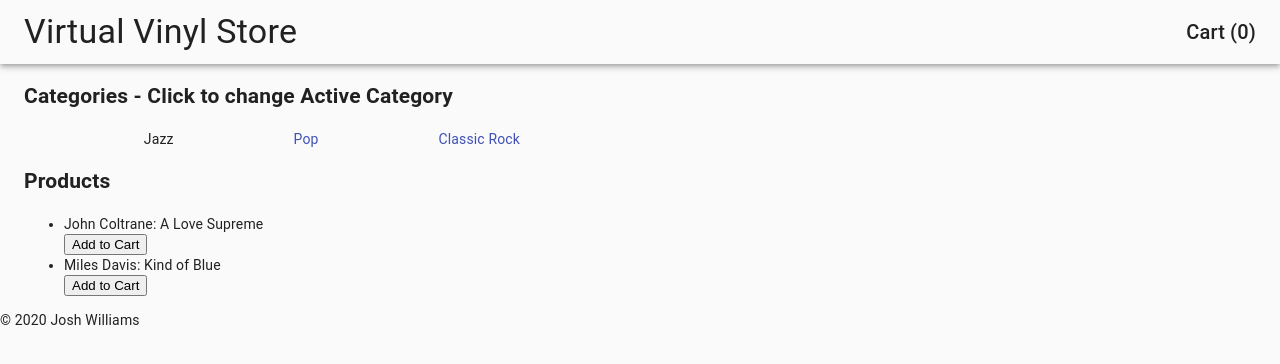
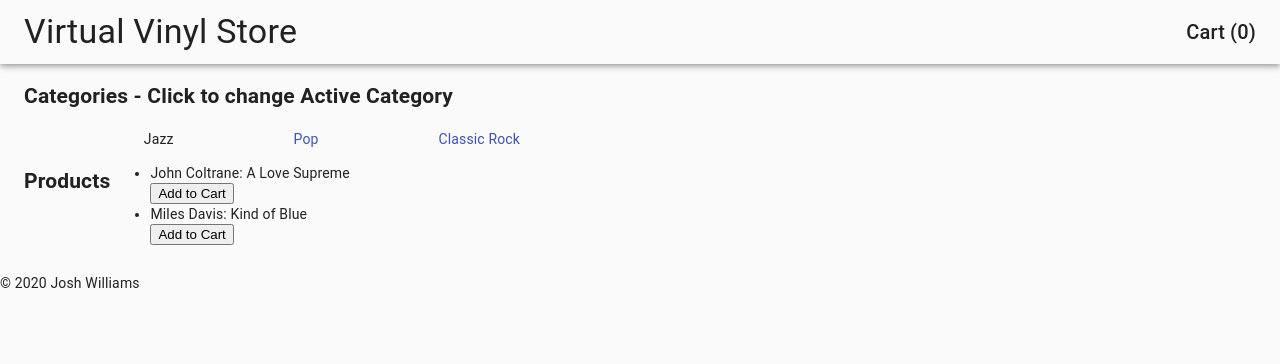
Before and after one commit to josh-williams-401-advanced-javascript/storefront, a React (Create React App) app: page / in a window 1280 px wide. Shown: the top 364 px of the page. Built offline with nearby package versions, Linux system fonts and the light colour scheme.

Commit message:
more styling accomplished

```diff
--- a/src/App.js
+++ b/src/App.js
@@ -4,7 +4,7 @@ import CssBaseline from '@material-ui/core/CssBaseline'
 import { Toolbar } from '@material-ui/core';
 import { AppBar } from '@material-ui/core';
 import { Container } from '@material-ui/core';
-import{ Grid } from '@material-ui/core';
+import { Grid } from '@material-ui/core';
 
 
 import Categories from './components/categories';
@@ -19,24 +19,25 @@ export default props => {
       <CssBaseline />
 
       <Grid container
-            justify="space-bewteen"
+        // justify="space-between"
         alignItems="center"
       >
         <AppBar color="transparent" position="relative">
-            <Toolbar container justify="space-bewteen">
+          <Toolbar >
             <Header />
 
           </Toolbar>
         </AppBar>
-          <SimpleCart />
       </Grid>
       <Container>
 
 
 
-
+      <Grid container>
         <Categories />
+        <SimpleCart />
         <Products />
+      </Grid>
       </Container>
       <Footer />
     </>
--- a/src/components/cart.js
+++ b/src/components/cart.js
@@ -3,7 +3,7 @@ import { connect } from 'react-redux';
 import { removeFromCart } from '../store/cart'
 import { increaseInventory } from '../store/products'
 
-import { IconButton } from '@material-ui/core'
+import { IconButton, Grid } from '@material-ui/core'
 import { List, ListItem, ListItemText } from '@material-ui/core'
 import HighlightOffIcon from '@material-ui/icons/HighlightOff';
 
@@ -17,17 +17,21 @@ const SimpleCart = props => {
   }
   return (
     <>
+    <Grid item xs={6}>
+      <Grid container justify="flex-end" position="absolute">
 
       <List>
         {cart.map(item =>
           <ListItem key={item.name}>
             <ListItemText primary={item.name} />
-            <IconButton button onClick={() => removeHandler(item.name)}>
+            <IconButton onClick={() => removeHandler(item.name)}>
               <HighlightOffIcon />
         </IconButton>
           </ListItem>
         )}
       </List>
+      </Grid>
+      </Grid>
     </>
   )
 }
--- a/src/components/categories.js
+++ b/src/components/categories.js
@@ -9,8 +9,12 @@ const Categories = props => {
   return (
     <>
 
+        <Grid item xs={6}>
       <h2>Categories - Click to change Active Category</h2>
-      <Grid container justify="space-evenly" xs={6}>
+      {/* <Grid container={true} > */}
+
+        <Grid container  justify="space-evenly">
+
         {props.categories.map(category =>
           <Link
             key={category.name}
@@ -20,7 +24,9 @@ const Categories = props => {
             {category.displayName}
           </Link>
         )}
-      </Grid>
+        </Grid>
+        </Grid>
+      {/* </Grid> */}
     </>
   )
 }
```
Lines whose indentation alone changed are shown as unchanged.
